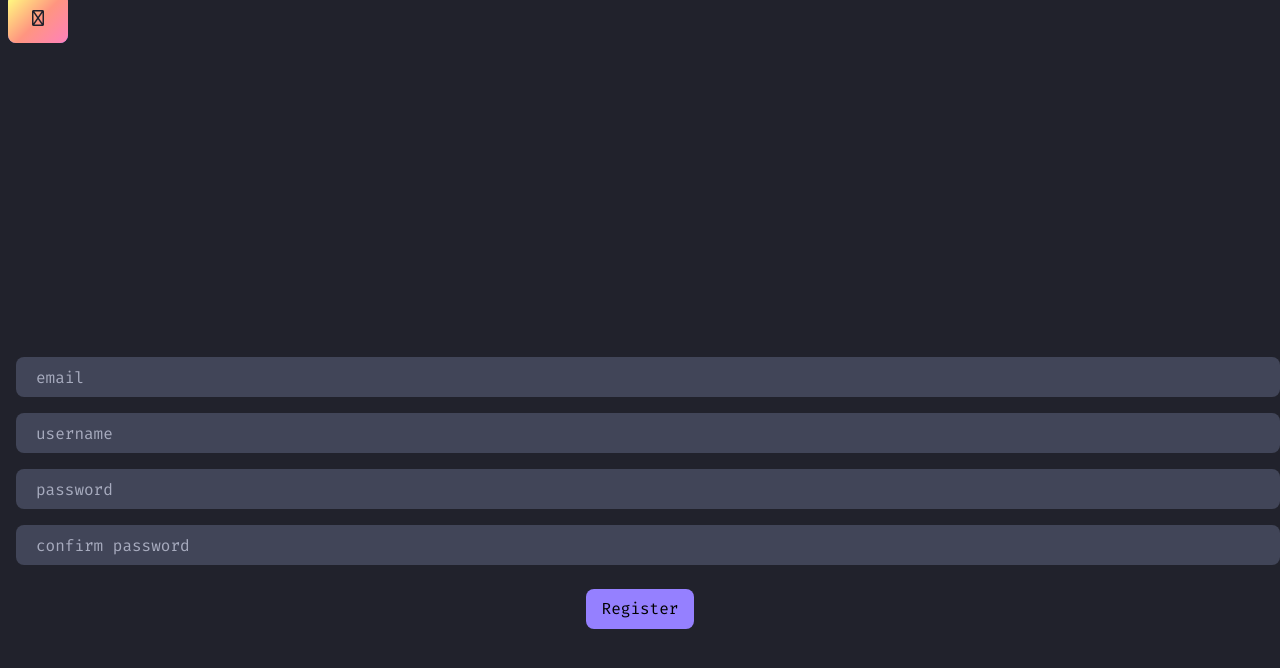
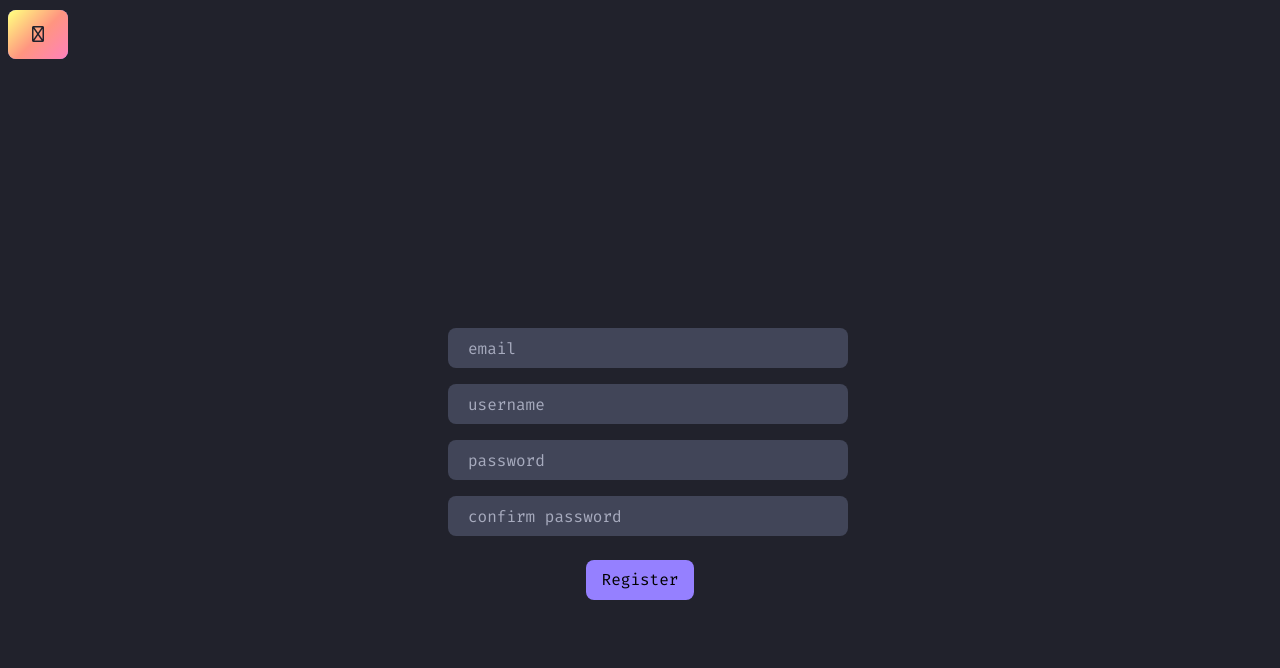
Before and after one commit to kurumi-app/kurumi-eyes, a Django app: page /auth/register/ in a window 1280 px wide. Shown: the top 668 px of the page. Run offline with Django 4.2, Linux system fonts and the light colour scheme; some libraries are stand-ins or nearby versions.

Commit message:
Chore: Styles and default asset

```diff
--- a/core/settings.py
+++ b/core/settings.py
@@ -139,3 +139,5 @@
 # https://docs.djangoproject.com/en/4.1/ref/settings/#default-auto-field
 
 DEFAULT_AUTO_FIELD = "django.db.models.BigAutoField"
+
+LOGIN_REDIRECT_URL = "home"
--- a/static/css/style.css
+++ b/static/css/style.css
@@ -31,3 +31,20 @@
 a:hover {
     color: #fff;
 }
+
+.login-form {
+    max-width: 400px;
+}
+
+.nodec {
+    text-decoration: none;
+}
+
+.cool:hover {
+    filter: drop-shadow(0 0 8px #747bff);
+}
+
+.main-comp {
+    position: absolute;
+    top: 3%;
+}
```
Also changed, not shown: media/avatars/neko.png (added).
